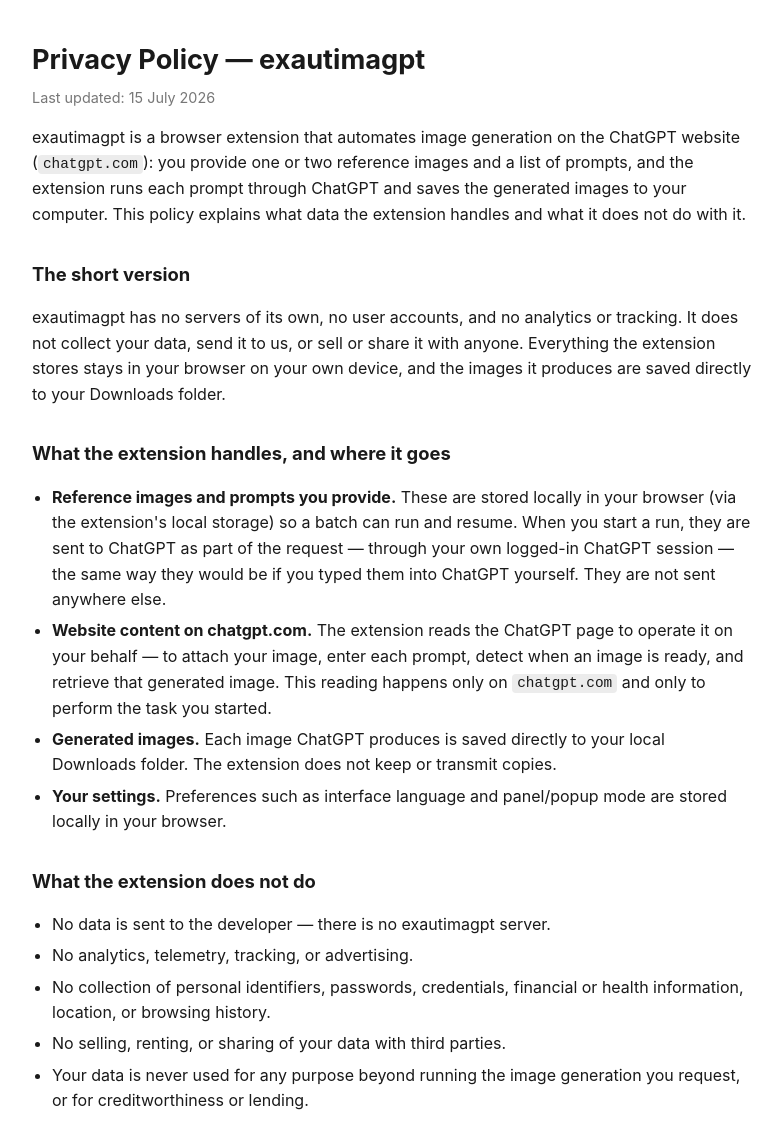
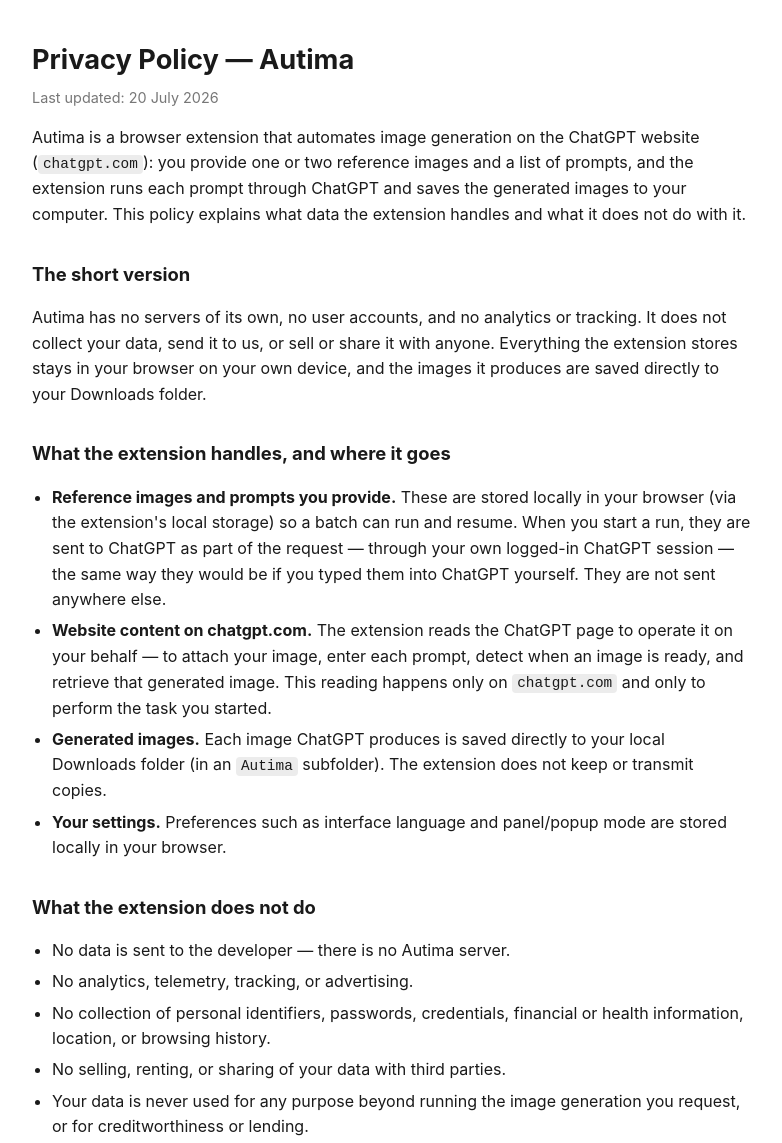
Before and after one commit to tdtrinh-hub/exautimagpt, a plain HTML site: page index.html in a window 1280 px wide. Shown: the part 20-1163 px from the top of the page, without its empty margins (248-1030 px from the left). Drawn offline with Linux system fonts and the light colour scheme.

Commit message:
Rebrand privacy policy to Autima; keep repo/URL and note per-version review

```diff
--- a/index.html
+++ b/index.html
@@ -3,7 +3,7 @@
 <head>
   <meta charset="utf-8" />
   <meta name="viewport" content="width=device-width, initial-scale=1" />
-  <title>exautimagpt — Privacy Policy</title>
+  <title>Autima — Privacy Policy</title>
   <style>
     :root { color-scheme: light dark; }
     body {
@@ -20,11 +20,11 @@
   </style>
 </head>
 <body>
-  <h1>Privacy Policy — exautimagpt</h1>
-  <p class="updated">Last updated: 15 July 2026</p>
+  <h1>Privacy Policy — Autima</h1>
+  <p class="updated">Last updated: 20 July 2026</p>
 
   <p>
-    exautimagpt is a browser extension that automates image generation on the
+    Autima is a browser extension that automates image generation on the
     ChatGPT website (<code>chatgpt.com</code>): you provide one or two reference
     images and a list of prompts, and the extension runs each prompt through
     ChatGPT and saves the generated images to your computer. This policy
@@ -33,7 +33,7 @@
 
   <h2>The short version</h2>
   <p>
-    exautimagpt has no servers of its own, no user accounts, and no analytics or
+    Autima has no servers of its own, no user accounts, and no analytics or
     tracking. It does not collect your data, send it to us, or sell or share it
     with anyone. Everything the extension stores stays in your browser on your
     own device, and the images it produces are saved directly to your Downloads
@@ -59,8 +59,8 @@
     </li>
     <li>
       <strong>Generated images.</strong> Each image ChatGPT produces is saved
-      directly to your local Downloads folder. The extension does not keep or
-      transmit copies.
+      directly to your local Downloads folder (in an <code>Autima</code>
+      subfolder). The extension does not keep or transmit copies.
     </li>
     <li>
       <strong>Your settings.</strong> Preferences such as interface language and
@@ -70,7 +70,7 @@
 
   <h2>What the extension does not do</h2>
   <ul>
-    <li>No data is sent to the developer — there is no exautimagpt server.</li>
+    <li>No data is sent to the developer — there is no Autima server.</li>
     <li>No analytics, telemetry, tracking, or advertising.</li>
     <li>No collection of personal identifiers, passwords, credentials, financial
         or health information, location, or browsing history.</li>
@@ -81,12 +81,12 @@
 
   <h2>Third-party service: ChatGPT (OpenAI)</h2>
   <p>
-    exautimagpt operates on top of ChatGPT using your own account and session.
+    Autima operates on top of ChatGPT using your own account and session.
     The prompts and reference images you run are therefore sent to OpenAI as
     part of using ChatGPT, and OpenAI's handling of that data is governed by
     OpenAI's own privacy policy, available at
     <a href="https://openai.com/policies/privacy-policy" rel="noopener noreferrer">openai.com/policies/privacy-policy</a>.
-    exautimagpt is an independent tool and is not affiliated with, endorsed by,
+    Autima is an independent tool and is not affiliated with, endorsed by,
     or sponsored by OpenAI.
   </p>
 
```
Also changed, not shown: 1 other file.
